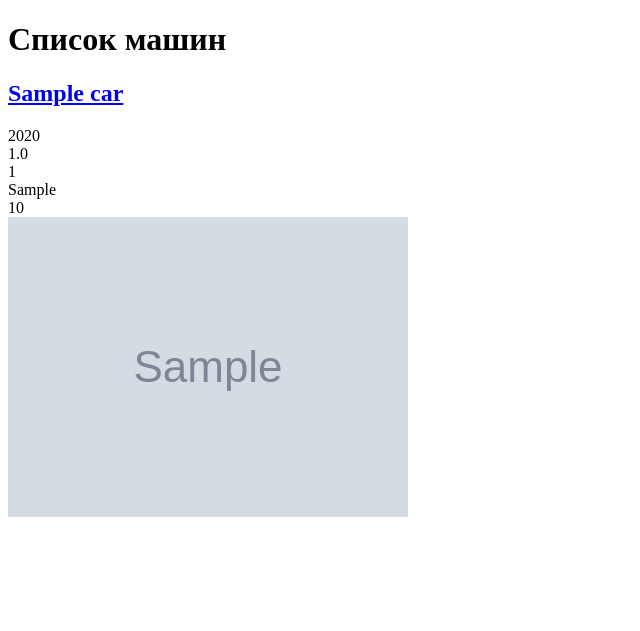
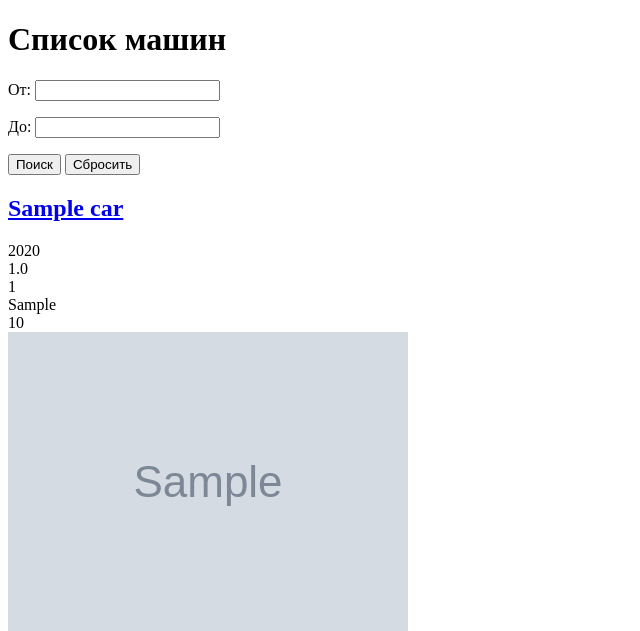
Before and after one commit to tryzediv/rent_a_wheels, a Django app: page / in a window 1280 px wide. Shown: the top 631 px of the page, without its empty margins (0-640 px from the left). Run offline with Django 3.2, Linux system fonts and the light colour scheme; tables that the repository leaves empty hold one stand-in row (values such as "Sample post"); grey boxes marked "Sample" are stand-in pictures; some libraries are stand-ins or nearby versions.

Commit message:
Add filter by price

```diff
--- /dev/null
+++ b/cars/forms.py
@@ -0,0 +1,6 @@
+from django import forms
+
+
+class CarsFilterForm(forms.Form):
+    min_price = forms.IntegerField(label='От', required=False)
+    max_price = forms.IntegerField(label='До', required=False)
--- a/cars/templates/cars/cars_list.html
+++ b/cars/templates/cars/cars_list.html
@@ -2,6 +2,11 @@
 {% load thumbnail %}
 {% block application %}
 <h1>Список машин</h1>
+    <form method="get">
+        {{ form.as_p }}
+        <button type="submit">Поиск</button>
+        <a href="{% url 'home' %}"><button type="button">Сбросить</button></a>
+    </form>
     {% for car in cars %}
         <div>
             <h2><a href="{% url 'car' car_id=car.id %}">{{ car.name }}</a></h2>
--- a/cars/views.py
+++ b/cars/views.py
@@ -3,11 +3,18 @@ from cars.models import Car
 from orders.forms import OrderForm
 from django.http import HttpResponseRedirect
 from django.urls import reverse
+from cars.forms import CarsFilterForm
 
 
 def cars_list(request):
     cars = Car.objects.all()
-    return render(request, 'cars/cars_list.html', {'cars': cars})
+    form = CarsFilterForm(request.GET)
+    if form.is_valid():
+        if form.cleaned_data['min_price']:
+            cars = cars.filter(price__gte=form.cleaned_data['min_price'])
+        if form.cleaned_data['max_price']:
+            cars = cars.filter(price__lte=form.cleaned_data['max_price'])
+    return render(request, 'cars/cars_list.html', {'cars': cars, 'form': form})
 
 
 def car_detail(request, car_id):
```
Lines whose indentation alone changed are shown as unchanged.
